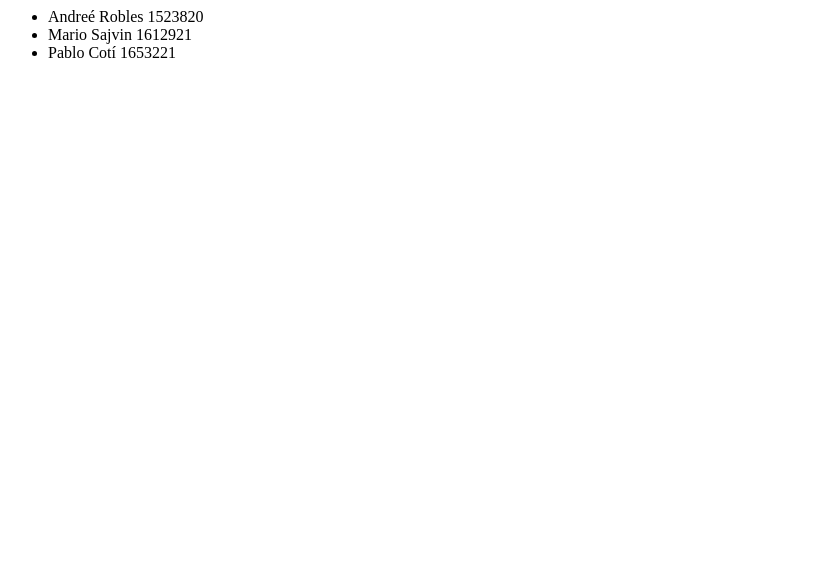
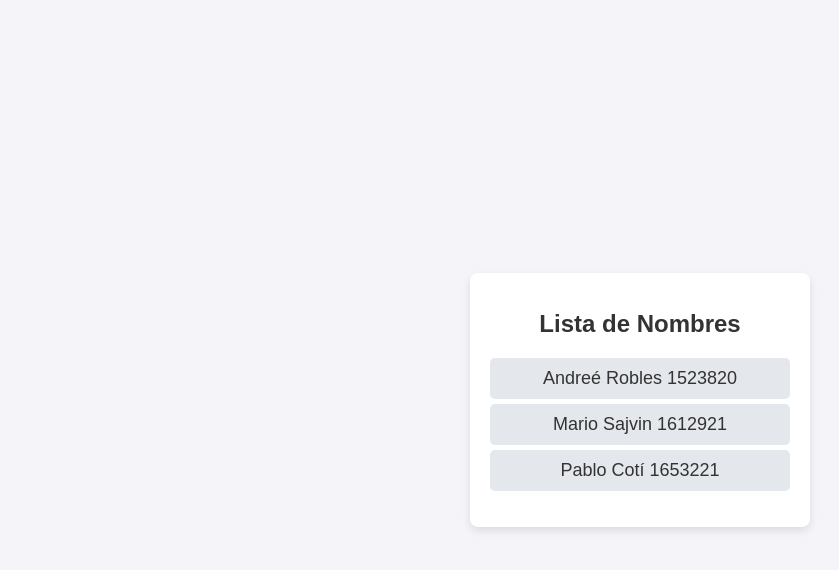
Before and after one commit to PabloCoti/proyecto_so_2, a Django app: page /polls/ in a window 1280 px wide. Shown: the top 570 px of the page, without its empty margins (0-839 px from the left). Run offline with Django 3.2, Linux system fonts and the light colour scheme.

Commit message:
Rediseño de lista de nombres

```diff
--- a/polls/templates/polls/index.html
+++ b/polls/templates/polls/index.html
@@ -1,5 +1,58 @@
-<ul>
-    <li>Andreé Robles 1523820</li>
-    <li>Mario Sajvin  1612921</li>
-    <li>Pablo Cotí    1653221</li>
-</ul>
+<!DOCTYPE html>
+<html lang="es">
+<head>
+    <meta charset="UTF-8">
+    <meta name="viewport" content="width=device-width, initial-scale=1.0">
+    <title>Lista de Nombres</title>
+    <style>
+        body {
+            font-family: Arial, sans-serif;
+            background-color: #f4f4f9;
+            color: #333;
+            display: flex;
+            justify-content: center;
+            align-items: center;
+            height: 100vh;
+            margin: 0;
+        }
+        .container {
+            background-color: #fff;
+            border-radius: 8px;
+            box-shadow: 0 4px 8px rgba(0, 0, 0, 0.1);
+            padding: 20px;
+            width: 300px;
+            text-align: center;
+        }
+        h1 {
+            font-size: 24px;
+            margin-bottom: 20px;
+        }
+        ol {
+            list-style: none;
+            padding: 0;
+        }
+        ol li {
+            background: #e4e7ec;
+            border-radius: 5px;
+            margin: 5px 0;
+            padding: 10px;
+            font-size: 18px;
+            transition: background-color 0.3s ease;
+        }
+        ol li:hover {
+            background-color: #d0d7df;
+        }
+    </style>
+</head>
+<body>
+    <div class="container">
+        <h1>Lista de Nombres</h1>
+        <ol>
+            <!-- ¡¡¡Poner en esta parte nombre y carnet!!! -->
+            <li>Andreé Robles 1523820</li>
+            <li>Mario Sajvin  1612921</li>
+            <li>Pablo Cotí    1653221</li>
+        </ol>
+    </div>
+</body>
+</html>
```
Also changed, not shown: README.md.
